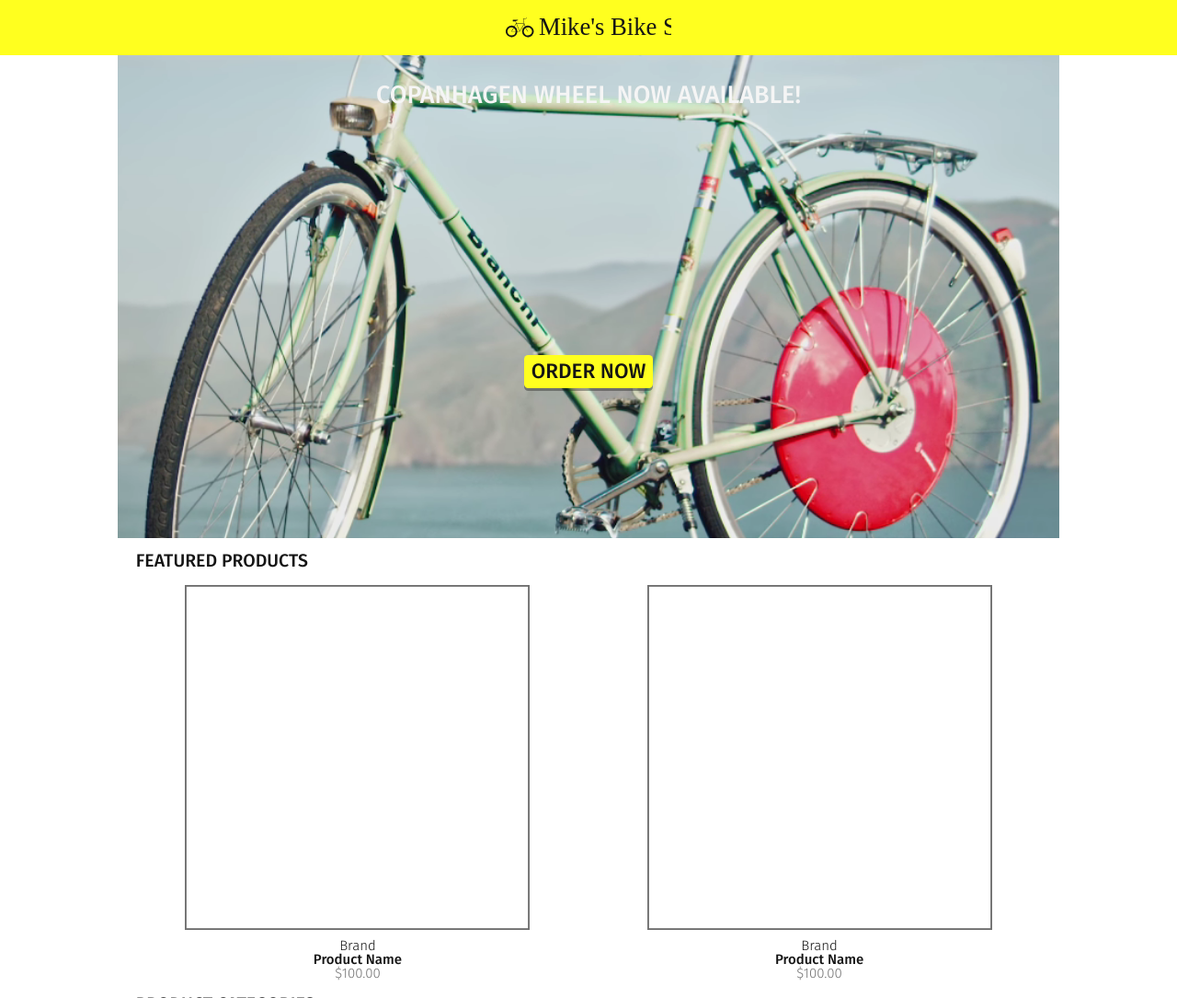
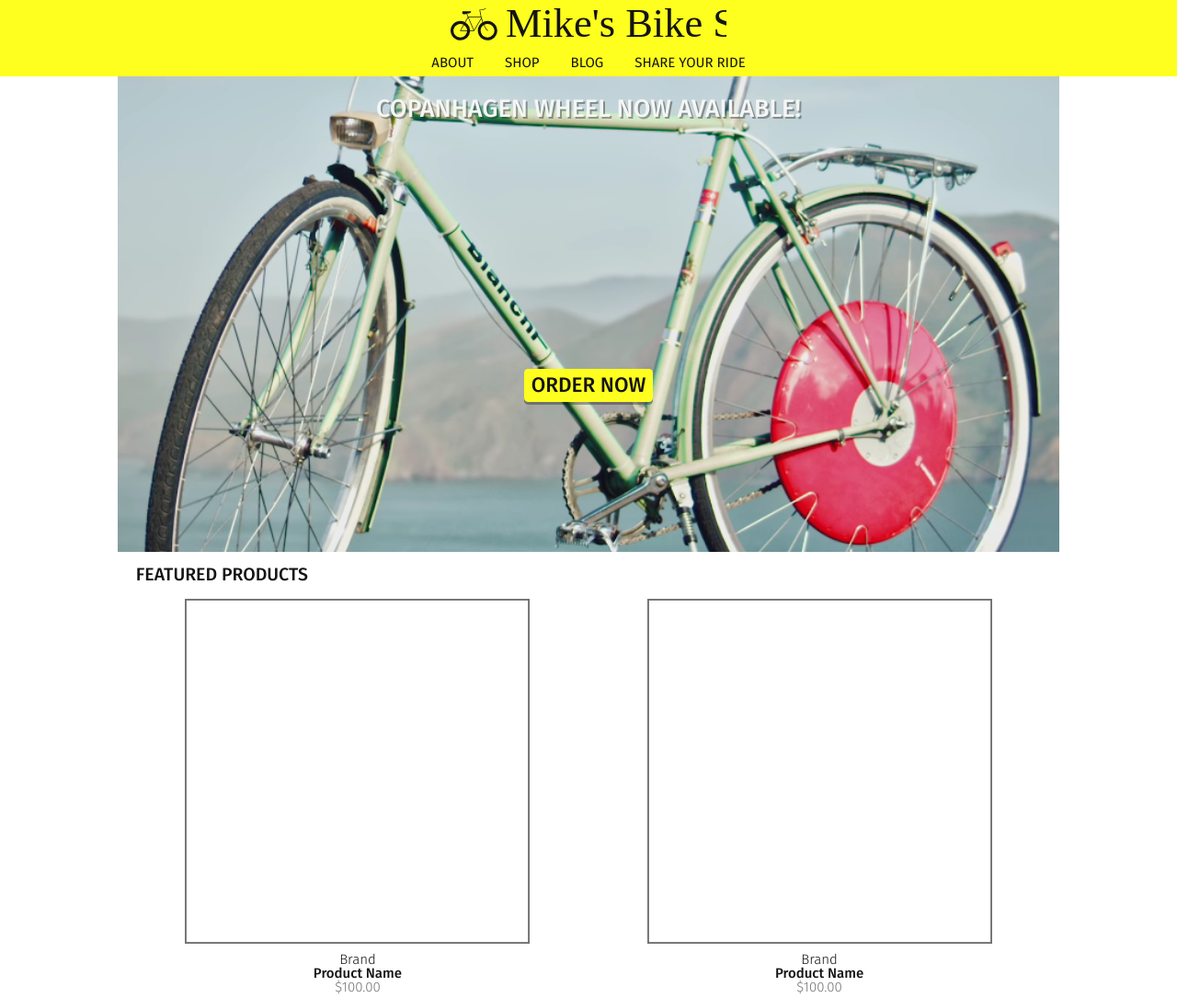
Before and after one commit to rodrigopimentel/gds-tech-fellowship-final, a plain HTML site: page index.html in a window 1280 px wide. Shown: the top 1085 px of the page at 92% size. Drawn offline with Linux system fonts and the light colour scheme.

Commit message:
desktop nav

```diff
--- a/index.html
+++ b/index.html
@@ -14,6 +14,14 @@
 <body>
     <header>
         <img src="./img/logo.svg" alt="Mike's Bike Shop">
+        <nav id="desktop-nav">
+            <ul>
+                <li><a href="#">About</a></li>
+                <li><a href="#">Shop</a></li>
+                <li><a href="#">Blog</a></li>
+                <li><a href="#">Share Your Ride</a></li>
+            </ul>
+        </nav>
     </header>
     <section id="hero">
             <hero-text><p>Copanhagen Wheel now available!</p></hero-text>
--- a/styles/main.css
+++ b/styles/main.css
@@ -39,6 +39,7 @@ hero-text {
     color: #F5F5F5;
     font-size: 1.8rem;
     font-weight: 500;
+    text-shadow: 2px 2px #1414145d;
 }
 
 hero-text p {
@@ -184,12 +185,20 @@ blog-posts h2 {
     margin: 0 0 1rem 0;
 }
 
+blog-post-item {
+    margin: 0 1rem;
+}
+
 blog-post-item a {
     text-decoration: none;
     color: #707070;
     text-transform: uppercase;
     font-size: 0.8rem;
     font-weight: 500;
+}
+
+blog-post-item img {
+    margin: 0 auto;
 }
 
 footer {
@@ -233,6 +242,10 @@ footer-container {
     margin: 0.66rem 0.66rem;
 }
 
+#desktop-nav {
+    display: none;
+}
+
 @media only screen and (min-width: 480px) {
     product-image img {
         height: 15em;
@@ -256,6 +269,10 @@ footer-container {
     product-category-item img {
         height: 12rem;
     }
+
+    blog-post-image img {
+        height: 18rem;
+    }
 }
 
 @media only screen and (min-width: 800px) {
@@ -271,13 +288,20 @@ footer-container {
     product-category-item img {
         height: 15rem;
     }
+
+    blog-post-image img {
+        height: 25rem;
+    }
 }
 
 @media only screen and (min-width: 1024px) {
 
     header img {
-        margin: 0 auto;
+        margin: auto;
+        max-width: 20rem;
+        flex-basis: 100%;
     }
+
     main {
         margin: 0 auto;
         width: 1024px;
@@ -286,7 +310,7 @@ footer-container {
     #hero {
         height: 35rem;
         width: 1024px;
-        margin: 0 auto;
+        margin: 1rem auto;
     }
 
     product-image img {
@@ -297,8 +321,47 @@ footer-container {
         height: 20rem;
     }
 
+    blog-post-image img {
+        height: 25rem;
+    }
+
     footer-container {
         margin: 0.66rem auto;
         width: 1024px;
     }
+
+    #desktop-nav {
+        display: block;
+        flex-basis: 100%;
+    }
+
+    header {
+        display: flex;
+        background-color: #FFFF1F;
+        height: 4rem;
+        flex-wrap: wrap;
+    }
+
+    header nav {
+        margin: 0 auto;
+        background-color: #FFFF1F;
+        text-align: center;
+        padding: 0.5rem;
+    }
+
+    header nav li {
+        display: inline;
+    }
+
+    header nav a {
+        color: #141414;
+        text-decoration: none;
+        text-transform: uppercase;
+        font-size: 1rem;
+        padding: 1rem 1rem;
+    }
+
+    header nav a:hover {
+        font-weight: 500;
+    }
 }
```
